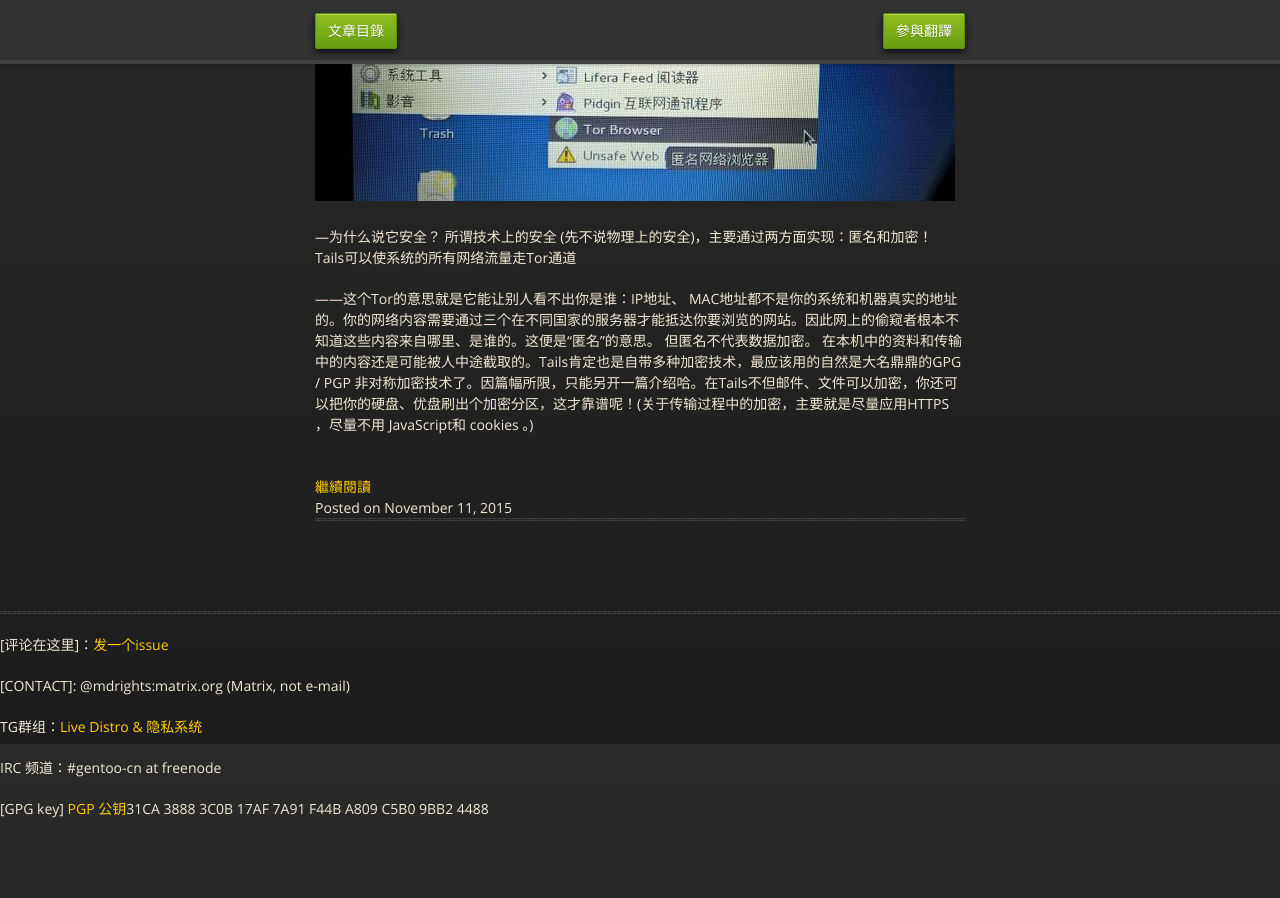
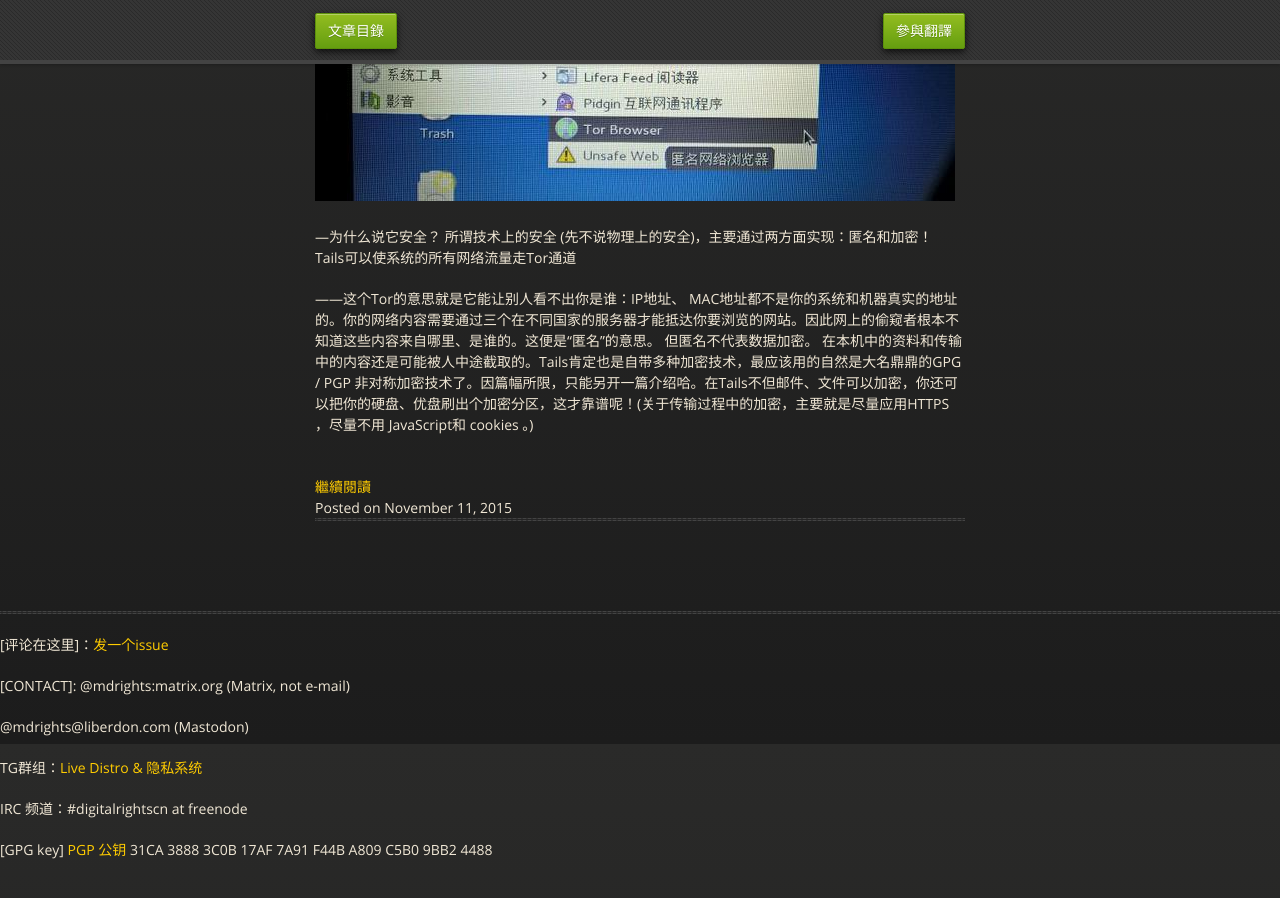
Before and after one commit to mdrights/os-observe, a Jekyll site: the page built from index.html, in a window 1280 px wide and 900 px high, scrolled down 19956 px. Built offline with Jekyll 4.4.1, drawn with Linux system fonts in a browser that asks for light colours; before the commit the page ends 20815 px from its top, so only the background shows below that.

Commit message:
_layouts/default.html: update IRC channel.

```diff
--- a/_layouts/default.html
+++ b/_layouts/default.html
@@ -35,8 +35,9 @@
 	<hr>
 	<p>[评论在这里]：<a href="https://github.com/mdrights/os-observe/issues/new">发一个issue</a></p>
 	<p>[CONTACT]: @mdrights:matrix.org (Matrix, not e-mail) </p>
+	<p>           @mdrights@liberdon.com (Mastodon)</p>
 	<p>TG群组：<a href="https://t.me/liveslackware">Live Distro & 隐私系统</a></p>
-	<p>IRC 频道：#gentoo-cn at freenode</p>
-	<p>[GPG key] <a href="https://mdrights.github.io/mdrights.pgp.asc">PGP 公钥</a>31CA 3888 3C0B 17AF 7A91  F44B A809 C5B0 9BB2 4488 </p>
+	<p>IRC 频道：#digitalrightscn at freenode</p>
+	<p>[GPG key] <a href="https://mdrights.github.io/mdrights.pgp.asc">PGP 公钥 </a>31CA 3888 3C0B 17AF 7A91  F44B A809 C5B0 9BB2 4488 </p>
   </footer>
 </html>
```
